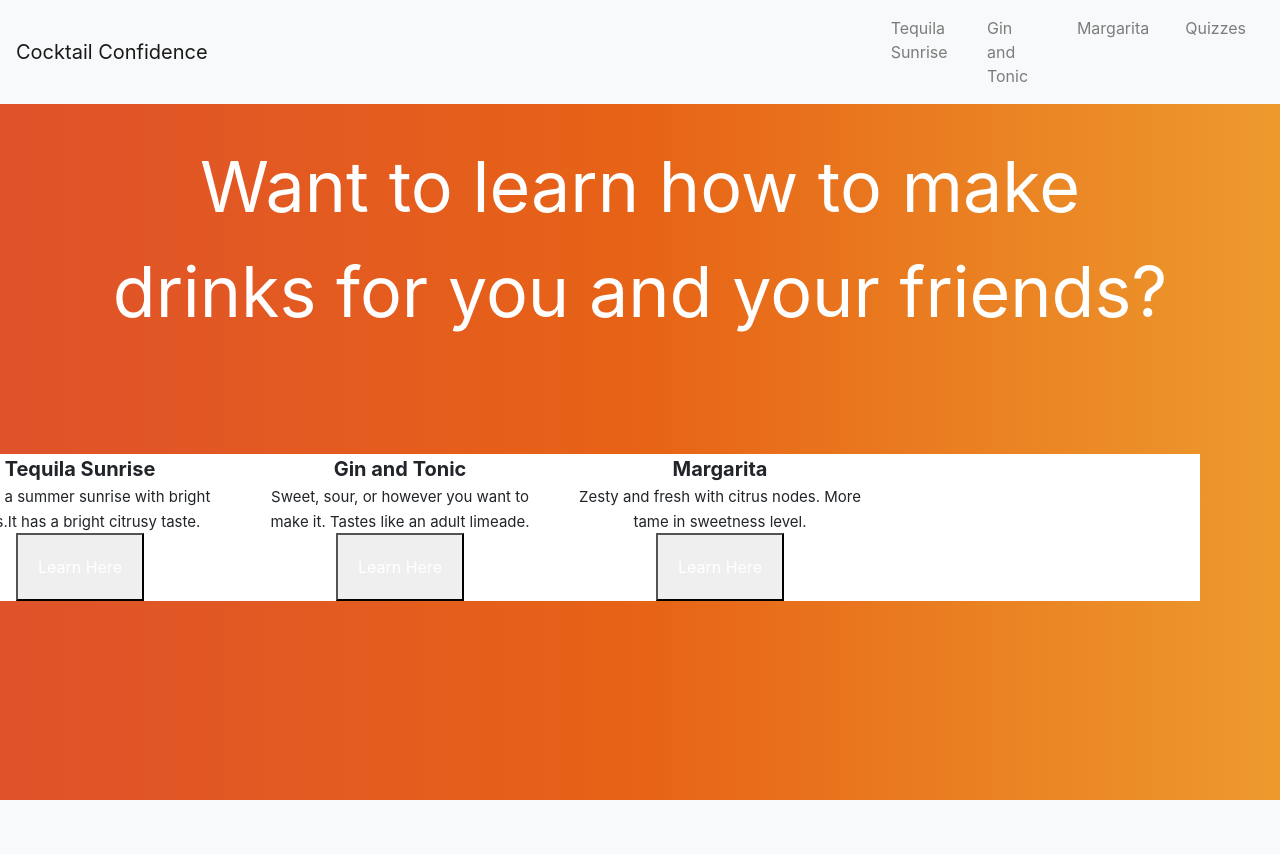
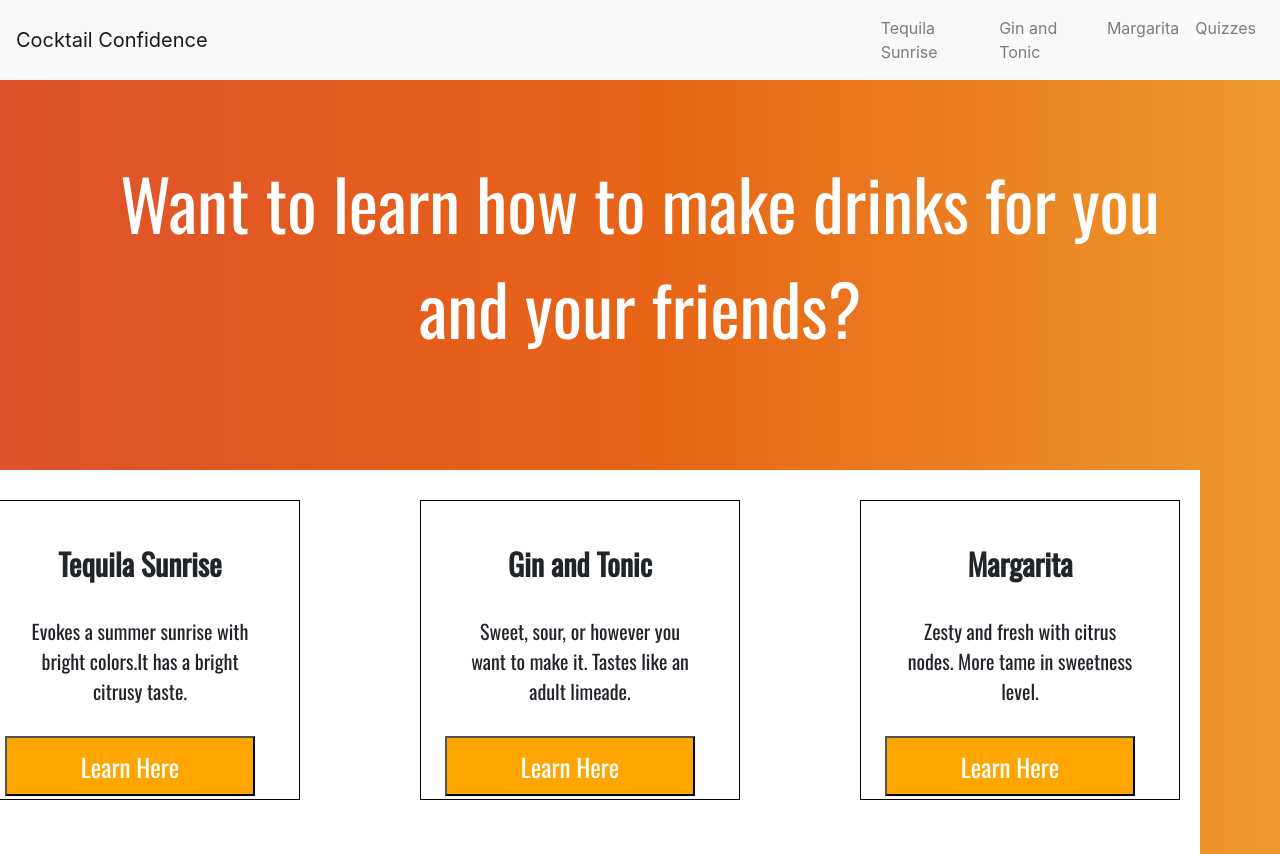
Before and after one commit to alexandraLong/CocktailConfidence, a Flask app: page / in a window 1280 px wide. Before the commit the page ends 800 px from the top, so only its background shows below. Run offline with Flask 2, Linux system fonts and the light colour scheme; some libraries are stand-ins or nearby versions.

Commit message:
Update main.css

```diff
--- a/UIDProj1-main/Cocktail/cocktails/static/main.css
+++ b/UIDProj1-main/Cocktail/cocktails/static/main.css
@@ -2,7 +2,7 @@
     padding-bottom: 10px;
 }
 .top_padding{
-    padding-top: 30px;
+    padding-top: 70px;
 }
 .center{
     text-align: center;
@@ -16,9 +16,9 @@
 .padright{
     margin-left: 52%;
 }
-.pad{
-    margin-left: 10px;
-    margin-right: 10px
+.tbpadding{
+    padding-top: 10px;
+    padding-bottom:20px;
 }
 #grad {
     background-image: linear-gradient(to right, rgb(223, 82, 43) ,rgb(231, 99, 22), rgb(237, 154, 45));
@@ -34,44 +34,55 @@
 }
 .whiteback{
     background-color: white;
-    position:fixed;
+    height: 200px;
 }
 .container-fluid{
     margin:0%;
- }
- .row-full{
+}
+.row-full{
     width: 100vw;
+    height: 30vw;
     position: relative;
     left: -165px;
     bottom: -100px;
-   }
-.indent{
-    text-align: center;
-    text-indent: 10cm;
-}
-.padding{
-    padding: 100px;
-    column-fill: auto;
 }
 .head{
-    font-size: 20px;
-    text-align: center;
+    font-size: 30px;
+    font-weight: 600;
+}
+.oswald{
+    font-family: Oswald;
 }
 .bigbutton{
-    padding:20px;
+    padding-top: 10px;
+    padding-bottom: 30px;
+    height: 60px;
+    width: 250px;
+    background-color: orange;
+    font-size: 25px;
+    font-family: Oswald;
+    color: white;
+    margin-left: -20px;
 }
-.border{
-    border-right: 2px black solid;
-    padding: 100px;
+#border{
+    border: 1px solid black;
+    padding: 40px;
+    height: 300px;
+    width: fit-content;
+    margin-top: 30px;
+    margin-left: 60px;
+}
+.gap{
+    column-gap: 60px;
 }
 .tiny{
-    font-size: 15px;
+    font-size: 20px;
 }
 .pad{
     padding-bottom: 10px;
 }
 .heading {
-    font-size: 40px;
+    font-size: 30px;
     color: white;
 }
 .white-text {
```
